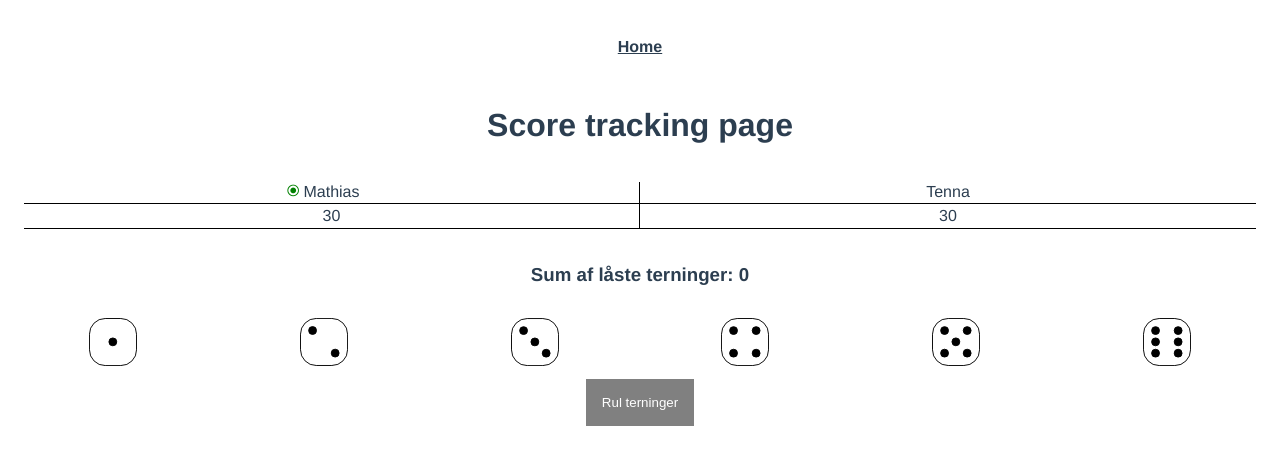
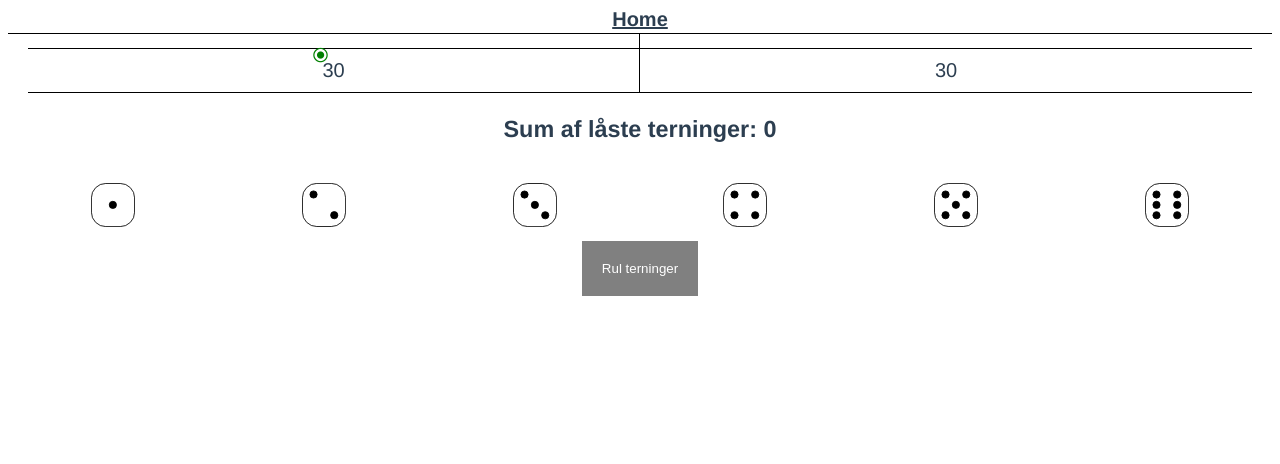
Before and after one commit to MathyEM/thirty, a Vue app: page /#/score-tracking in a window 1280 px wide. Shown: the top 464 px of the page. Built offline with nearby package versions, Linux system fonts and the light colour scheme.

Commit message:
dockerize and small design changes

```diff
--- a/src/App.vue
+++ b/src/App.vue
@@ -6,6 +6,10 @@
 </template>
 
 <style lang="scss">
+:root {
+  font-size: 20px;
+}
+
 * {
   box-sizing: border-box;
 }
@@ -18,7 +22,8 @@
 }
 
 #nav {
-  padding: 30px;
+  padding-bottom: 0.1em;
+  border-bottom: 1px solid black;
 
   a {
     font-weight: bold;
--- a/src/components/subcomponents/Dice.vue
+++ b/src/components/subcomponents/Dice.vue
@@ -59,7 +59,7 @@ button {
   align-items: center;
 }
 .dice {
-  font-size: 3em;
+  font-size: 2.2em;
 }
 /*
  * Dice.css v1.0
--- a/src/components/subcomponents/ScoreSheet.vue
+++ b/src/components/subcomponents/ScoreSheet.vue
@@ -32,6 +32,11 @@ export default {
 }
 
 .player-name-wrapper {
-  padding: 0;
+  padding: 0.5em 0 0 0;
+}
+
+.score {
+  padding: 0.5em;
+
 }
 </style>
--- a/src/store/index.js
+++ b/src/store/index.js
@@ -6,12 +6,12 @@ export default createStore({
     showGameOverModal: false,
     players: [
       {
-        name: "Mathias",
+        name: "",
         score: 30,
         activeTurn: true,
       },
       {
-        name: "Tenna",
+        name: "",
         score: 30,
         activeTurn: false,
       },
--- a/src/views/ScoreTracking.vue
+++ b/src/views/ScoreTracking.vue
@@ -1,6 +1,5 @@
 <template>
   <div class="score-tracking">
-    <h1>Score tracking page</h1>
     <div class="score-sheets-container">
       <ScoreSheet v-for="(player, index) in getPlayers" :key="index" :score="player.score">
         <template v-slot:name><span class="player-name"><span class="activity-indicator" v-if="player.activeTurn">⦿</span>{{ player.name }}</span></template>
@@ -80,8 +79,8 @@ export default {
 .score-sheets-container {
   display: grid;
   grid-template-columns: 1fr 1fr;
-  margin: 1em auto;
-  padding: 1em 1em;
+  margin: 0 auto;
+  padding: 0 1em;
 
   >:first-child {
     border-right: 1px solid black;
```
Also changed, not shown: 2 other files (tests, documents, lock files or other folders).
